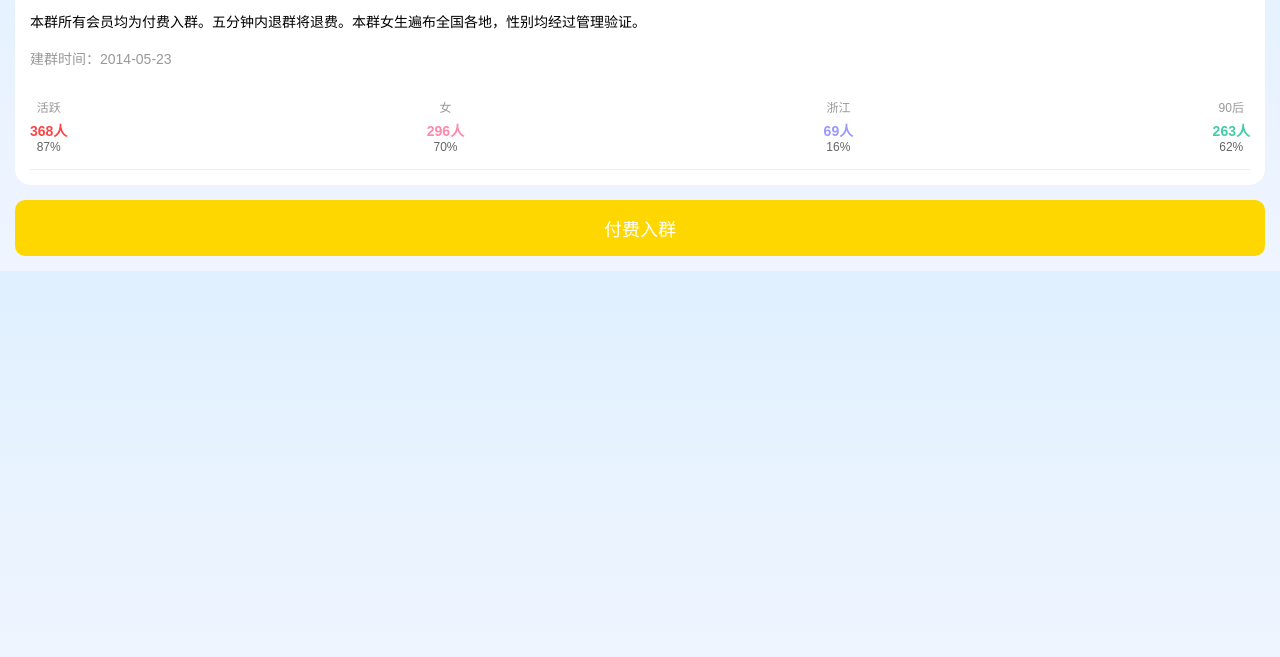
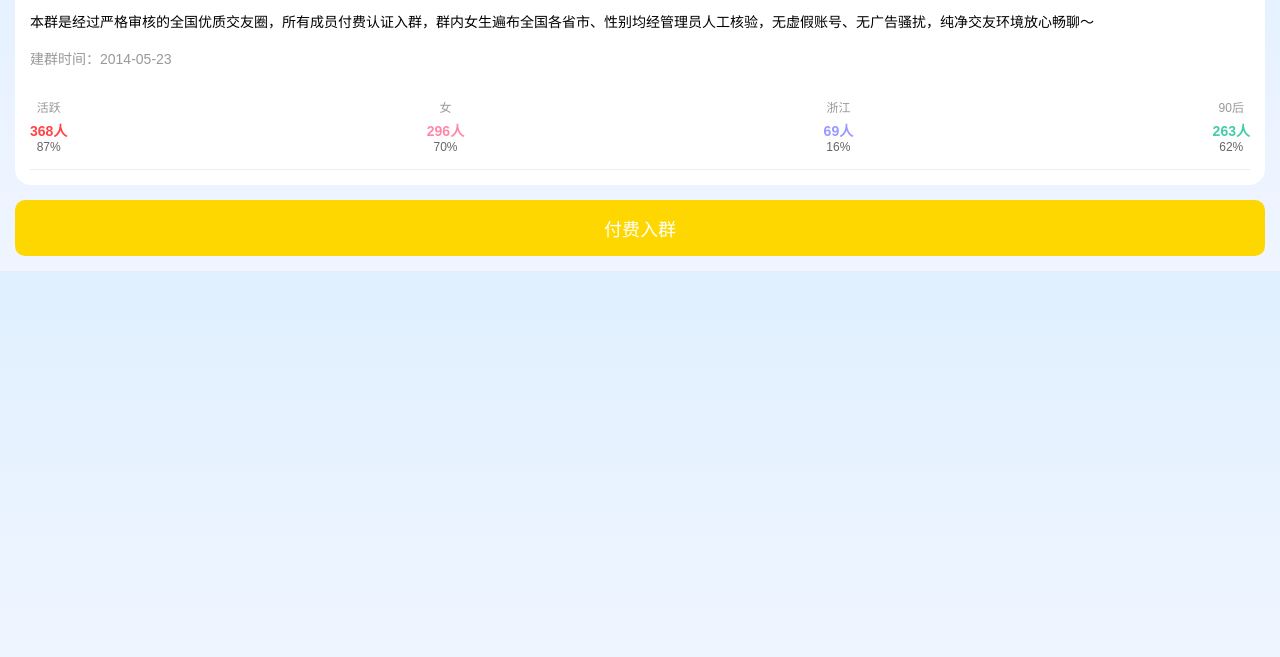
Before and after one commit to 87013821/accl2, a plain HTML site: page index.html in a window 1280 px wide. Shown: the part 143-800 px from the top of the page. Drawn offline with Linux system fonts and the light colour scheme.

Commit message:
Revise group description and maintain HTML structure
Updated group description for clarity and detail.

```diff
--- a/index.html
+++ b/index.html
@@ -123,7 +123,7 @@
             </div>
         </div>
         <div class="group-desc">
-            本群所有会员均为付费入群。五分钟内退群将退费。本群女生遍布全国各地，性别均经过管理验证。
+            本群是经过严格审核的全国优质交友圈，所有成员付费认证入群，群内女生遍布全国各省市、性别均经管理员人工核验，无虚假账号、无广告骚扰，纯净交友环境放心畅聊～
         </div>
         <div class="create-time">
             建群时间：2014-05-23
```
